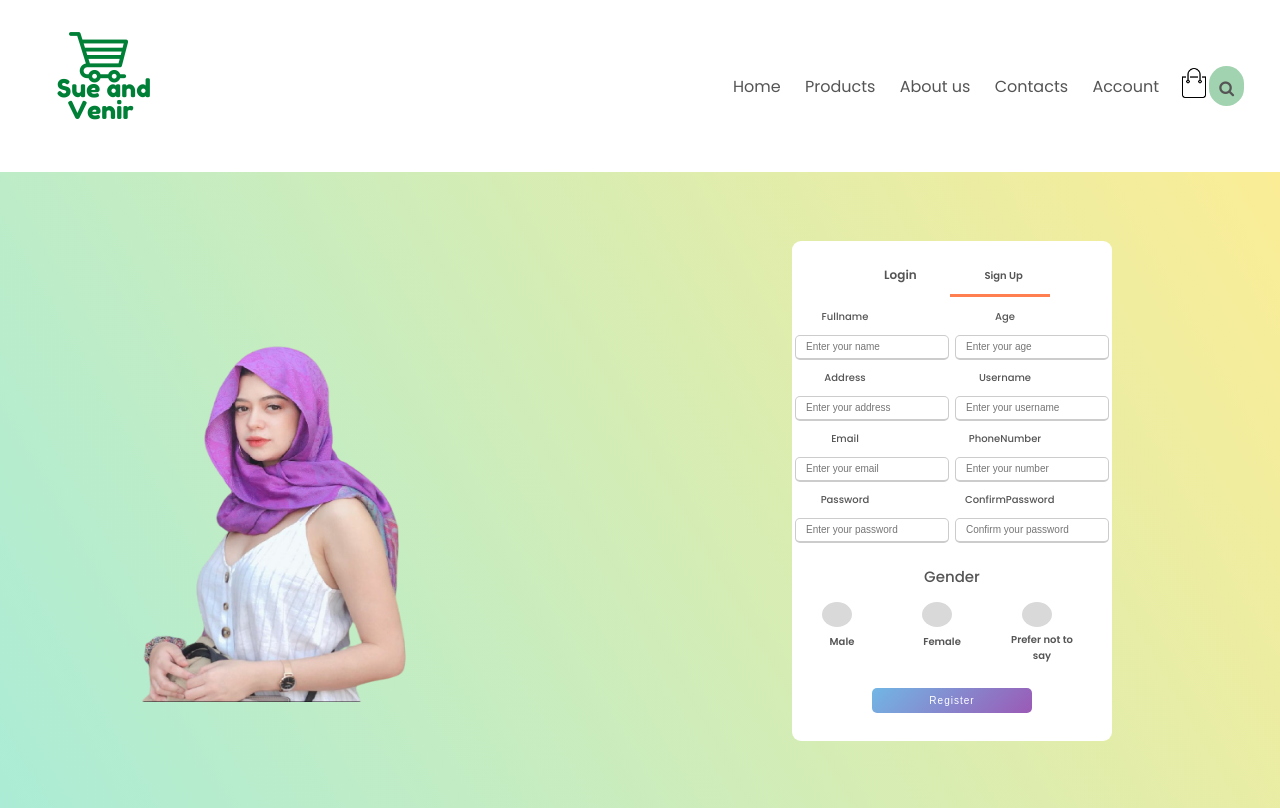
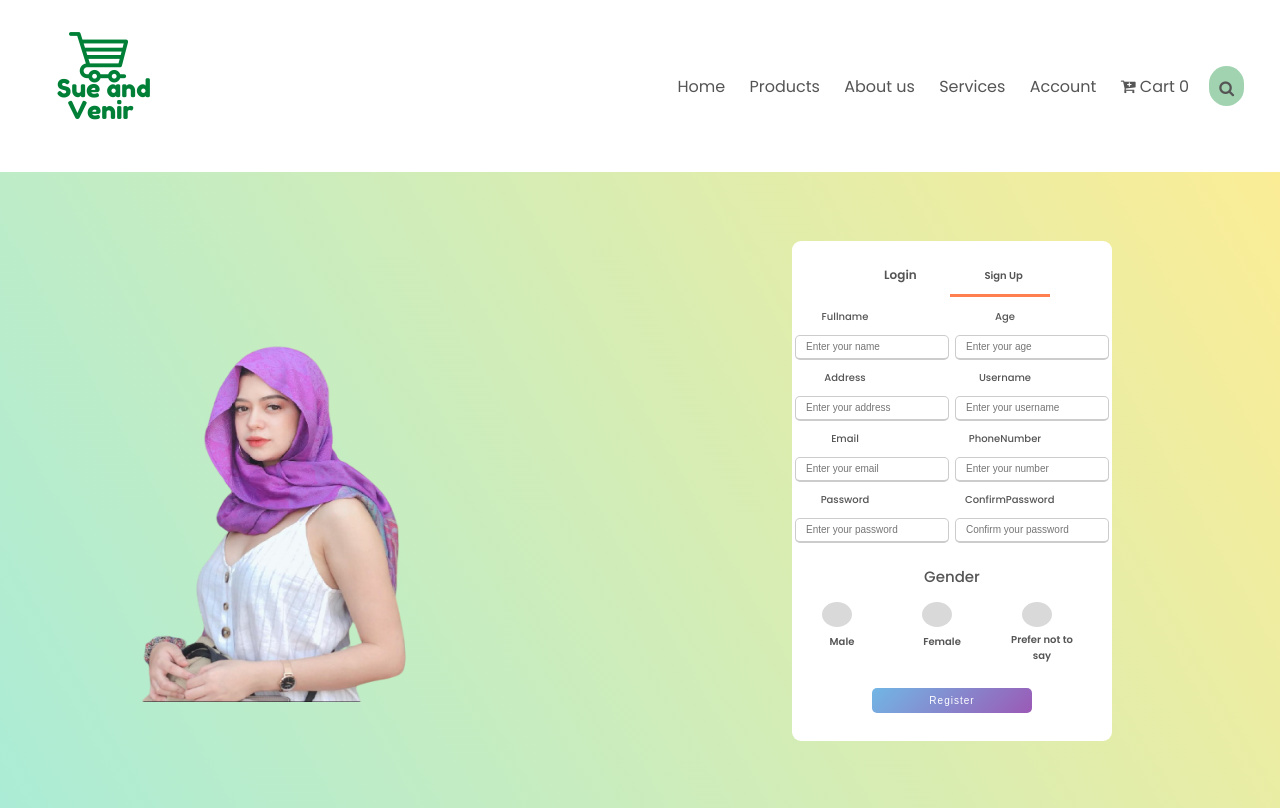
Before and after one commit to iam-chelle/Byte_Me, a PHP site: the page made by Sue and Venir/register.php in a window 1280 px wide. Shown: the top 808 px of the page. Run offline with PHP 8.4, Linux system fonts and the light colour scheme; data comes from the database, SQL or seed files in the repository.

Commit message:
Update register.php

```diff
--- a/Sue and Venir/register.php
+++ b/Sue and Venir/register.php
@@ -1,4 +1,8 @@
-							<!DOCTYPE html>
+			<?php
+session_start();
+	include_once "includes/db_conn.php";
+	?>
+		<!DOCTYPE html>
 		<html lang="en">
 		<head>
 			<meta charset="utf-8">
@@ -19,11 +23,41 @@
 							<li><a href="index.php">Home</a></li>
 							<li><a href="products.php">Products</a></li>
 							<li><a href="about.php">About us</a></li>
-							<li><a href="">Contacts</a></li>
+							<li><a href="services.php">Services</a></li>
 							<li><a href="signin.php">Account</a></li>
+								<li class="nav-item">
+                    <a href="cart.php" class="nav-link no-border-orange"
+                           data-bs-toggle="collapse"
+                               role="button"
+                               aria-expanded="false"
+                               aria-controls="cartList"
+                    >
+                        <i class="fa fa-cart-plus"></i> Cart
+                         <?php
+                        $sql_cart_count = "SELECT COUNT(*) cartcount FROM `cart` WHERE status = 'P' AND user_id = ?;";
+                        $stmt=mysqli_stmt_init($conn);
+
+                    if (!mysqli_stmt_prepare($stmt, $sql_cart_count)){
+                        header("location: index.php?error=stmtfailed");
+                        exit();
+                    }
+                        mysqli_stmt_bind_param($stmt, "s" ,$_SESSION['userid']);
+                        mysqli_stmt_execute($stmt);
+
+                        $resultData = mysqli_stmt_get_result($stmt);
+
+                        if($row = mysqli_fetch_assoc($resultData)){ ?>
+                            <span class="badge bg-danger"><?php echo $row['cartcount']; ?></span>
+                        <?php }
+
+                        ?>
+
+                    </a>
+
+                    </a>
 						</ul>
 					</nav>
-							<a href="cart.php"><img src="img/bag.png" alt="" width="30px" height="30px"></a>
+
 
 					<div class="search-box">
 						<input class="search-txt" type="text" name="" placeholder="Type to search">
```
